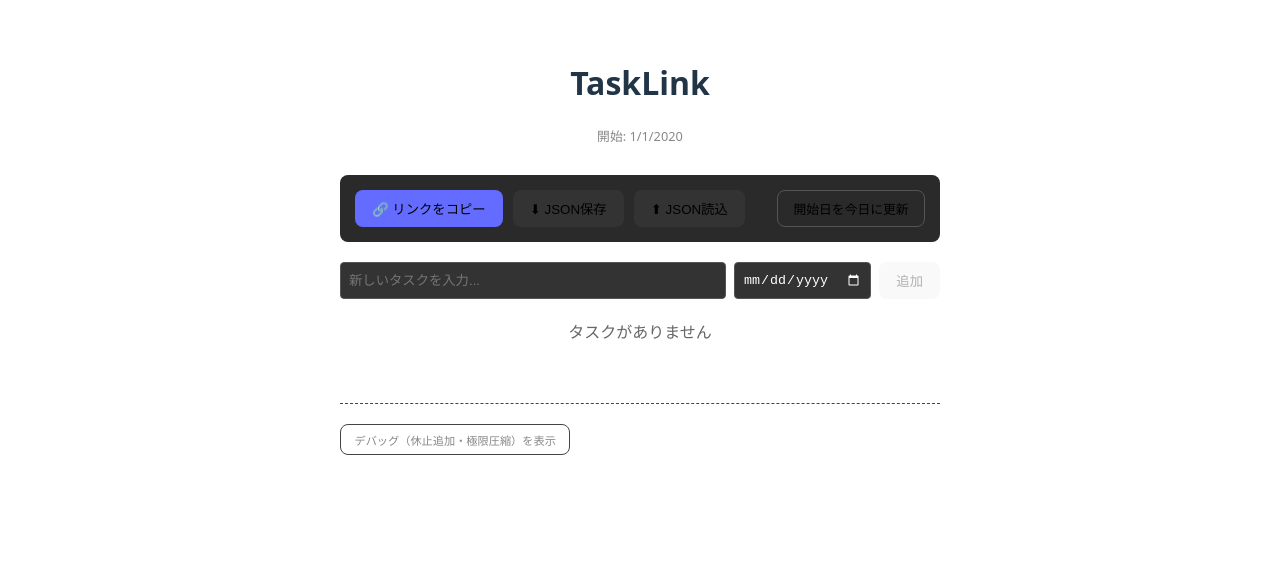
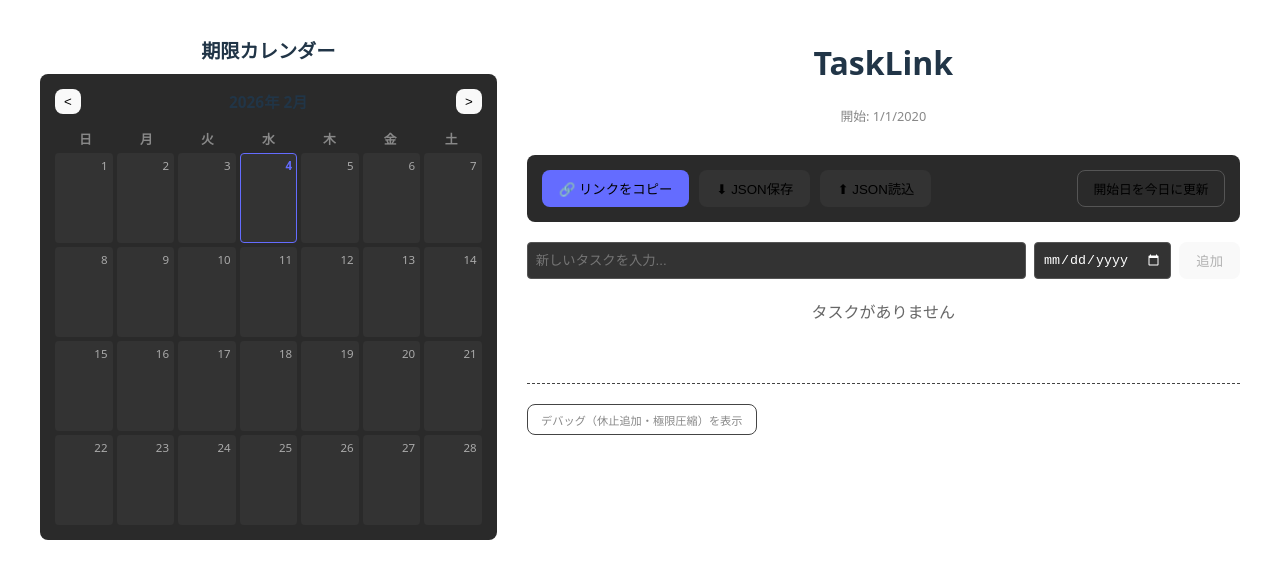
Before and after one commit to shingo29831/task-link-app, a React (Vite) app: page / in a window 1280 px wide. Shown: the top 578 px of the page. Built offline with nearby package versions, Linux system fonts and the light colour scheme.

Commit message:
期限を確認できるカレンダーを追加

```diff
--- a/src/App.tsx
+++ b/src/App.tsx
@@ -3,6 +3,7 @@ import { useAppData } from './hooks/useAppData';
 import { TaskInput } from './components/TaskInput';
 import { TaskItem } from './components/TaskItem';
 import { ProjectControls } from './components/ProjectControls';
+import { TaskCalendar } from './components/TaskCalendar'; // カレンダーを追加
 import type { Task, AppData } from './types';
 import { mergeAppData } from './utils/merge';
 import { getIntermediateJson, compressData } from './utils/compression';
@@ -79,7 +80,16 @@ function App() {
   ));
 
   return (
-    <div style={{ maxWidth: '600px', margin: '0 auto', padding: '40px 20px' }}>
+    <div style={{ maxWidth: '1200px', margin: '0 auto', padding: '20px', display: 'flex', flexWrap: 'wrap', gap: '30px', alignItems: 'flex-start' }}>
+
+      {/* 左カラム：カレンダー */}
+      <div style={{ flex: '1 1 350px', minWidth: '300px', position: 'sticky', top: '20px' }}>
+        <h2 style={{ fontSize: '1.2em', textAlign: 'center', marginBottom: '10px' }}>期限カレンダー</h2>
+        <TaskCalendar projectStartDate={data.projectStartDate} tasks={data.tasks} />
+      </div>
+
+      {/* 右カラム：メインコンテンツ */}
+      <div style={{ flex: '2 1 500px', minWidth: '300px' }}>
         <header style={{ textAlign: 'center', marginBottom: '30px' }}>
           <h1>TaskLink</h1>
           <p style={{ color: '#888', fontSize: '0.8em' }}>開始: {new Date(data.projectStartDate).toLocaleDateString()}</p>
@@ -121,6 +131,7 @@ function App() {
           )}
         </div>
       </div>
+    </div>
   );
 }
 
--- /dev/null
+++ b/src/components/TaskCalendar.tsx
@@ -0,0 +1,91 @@
+import React, { useState } from 'react';
+import { format, addMonths, subMonths, startOfMonth, endOfMonth, startOfWeek, endOfWeek, eachDayOfInterval, isSameMonth, isSameDay, addDays } from 'date-fns';
+import { ja } from 'date-fns/locale';
+import type { Task } from '../types';
+
+interface Props {
+  projectStartDate: number;
+  tasks: Task[];
+}
+
+export const TaskCalendar: React.FC<Props> = ({ projectStartDate, tasks }) => {
+  const [currentMonth, setCurrentMonth] = useState(new Date());
+
+  const monthStart = startOfMonth(currentMonth);
+  const monthEnd = endOfMonth(monthStart);
+  const startDate = startOfWeek(monthStart); // ロケール指定なしだと日曜始まり
+  const endDate = endOfWeek(monthEnd);
+
+  const calendarDays = eachDayOfInterval({ start: startDate, end: endDate });
+
+  const weekDays = ['日', '月', '火', '水', '木', '金', '土'];
+
+  const getDayTasks = (day: Date) => {
+     return tasks.filter(t => {
+        if (t.isDeleted || t.deadlineOffset === undefined) return false;
+        // projectStartDate(ms) にオフセット日数を加算して日付を計算
+        const deadline = addDays(projectStartDate, t.deadlineOffset);
+        return isSameDay(day, deadline);
+     });
+  };
+
+  return (
+    <div style={{ backgroundColor: '#2a2a2a', borderRadius: '8px', padding: '15px', fontSize: '0.8rem', height: '100%', boxSizing: 'border-box' }}>
+        {/* Header */}
+        <div style={{ display: 'flex', justifyContent: 'space-between', alignItems: 'center', marginBottom: '15px' }}>
+            <button onClick={() => setCurrentMonth(subMonths(currentMonth, 1))} style={{ padding: '4px 8px', minWidth: 'auto' }}>&lt;</button>
+            <span style={{ fontWeight: 'bold', fontSize: '1.2em' }}>{format(currentMonth, 'yyyy年 M月', { locale: ja })}</span>
+            <button onClick={() => setCurrentMonth(addMonths(currentMonth, 1))} style={{ padding: '4px 8px', minWidth: 'auto' }}>&gt;</button>
+        </div>
+
+        {/* Weekdays */}
+        <div style={{ display: 'grid', gridTemplateColumns: 'repeat(7, 1fr)', marginBottom: '5px', textAlign: 'center', color: '#888', fontWeight: 'bold' }}>
+            {weekDays.map(d => <div key={d}>{d}</div>)}
+        </div>
+
+        {/* Days */}
+        <div style={{ display: 'grid', gridTemplateColumns: 'repeat(7, 1fr)', gap: '4px' }}>
+            {calendarDays.map((day,kq) => {
+                const dayTasks = getDayTasks(day);
+                const isCurrentMonth = isSameMonth(day, monthStart);
+                const isToday = isSameDay(day, new Date());
+
+                return (
+                    <div key={kq} style={{
+                        minHeight: '80px',
+                        backgroundColor: isCurrentMonth ? '#333' : '#222',
+                        padding: '4px',
+                        border: isToday ? '1px solid #646cff' : '1px solid transparent',
+                        borderRadius: '4px',
+                        opacity: isCurrentMonth ? 1 : 0.4,
+                        display: 'flex',
+                        flexDirection: 'column'
+                    }}>
+                        <div style={{ textAlign: 'right', fontSize: '0.9em', color: isToday ? '#646cff' : '#aaa', marginBottom: '4px', fontWeight: isToday ? 'bold' : 'normal' }}>
+                            {format(day, 'd')}
+                        </div>
+                        <div style={{ flex: 1, overflowY: 'auto', display: 'flex', flexDirection: 'column', gap: '2px' }}>
+                            {dayTasks.map(t => (
+                                <div key={t.id} style={{
+                                    fontSize: '0.7em',
+                                    backgroundColor: t.status === 2 ? '#28a745' : t.status === 3 ? '#6f42c1' : '#007bff',
+                                    color: '#fff',
+                                    borderRadius: '2px',
+                                    padding: '2px 4px',
+                                    whiteSpace: 'nowrap',
+                                    overflow: 'hidden',
+                                    textOverflow: 'ellipsis',
+                                    textDecoration: t.status === 2 ? 'line-through' : 'none',
+                                    opacity: (t.status === 2 || t.status === 3) ? 0.7 : 1
+                                }} title={t.name}>
+                                    {t.name}
+                                </div>
+                            ))}
+                        </div>
+                    </div>
+                );
+            })}
+        </div>
+    </div>
+  );
+};
```
Lines whose indentation alone changed are shown as unchanged.
